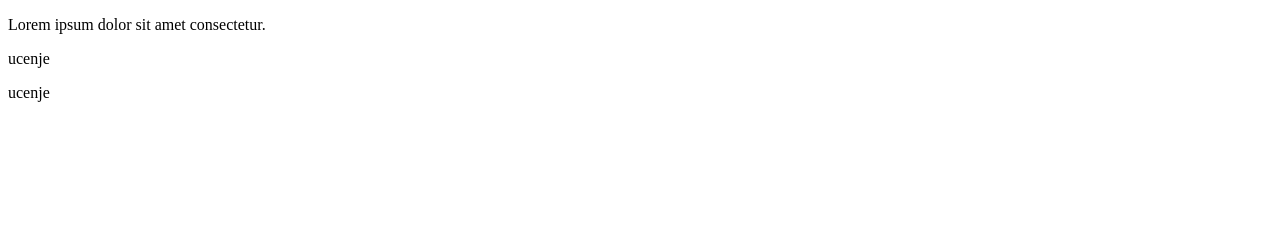
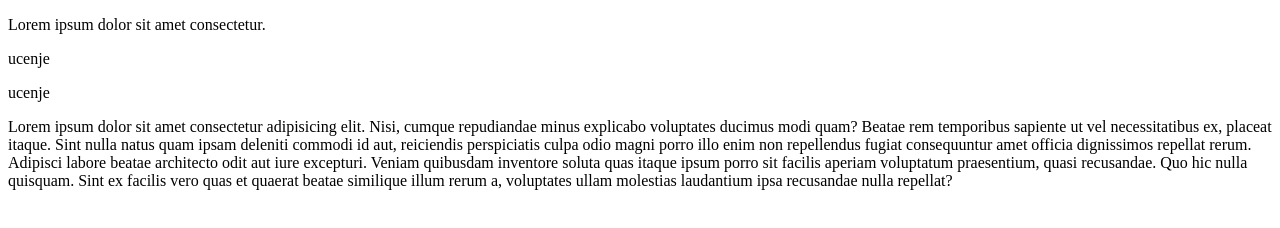
Before and after one commit to muvedin456789/povezatigit, a plain HTML site: page index.html in a window 1280 px wide. Drawn offline with Linux system fonts and the light colour scheme.

Commit message:
promjena50

```diff
--- a/index.html
+++ b/index.html
@@ -10,6 +10,7 @@
     <p>Lorem ipsum dolor sit amet consectetur.</p>
     <p>ucenje</p>
     <p>ucenje</p>
+    <p>Lorem ipsum dolor sit amet consectetur adipisicing elit. Nisi, cumque repudiandae minus explicabo voluptates ducimus modi quam? Beatae rem temporibus sapiente ut vel necessitatibus ex, placeat itaque. Sint nulla natus quam ipsam deleniti commodi id aut, reiciendis perspiciatis culpa odio magni porro illo enim non repellendus fugiat consequuntur amet officia dignissimos repellat rerum. Adipisci labore beatae architecto odit aut iure excepturi. Veniam quibusdam inventore soluta quas itaque ipsum porro sit facilis aperiam voluptatum praesentium, quasi recusandae. Quo hic nulla quisquam. Sint ex facilis vero quas et quaerat beatae similique illum rerum a, voluptates ullam molestias laudantium ipsa recusandae nulla repellat?</p>
 
 </body>
 </html>
```
